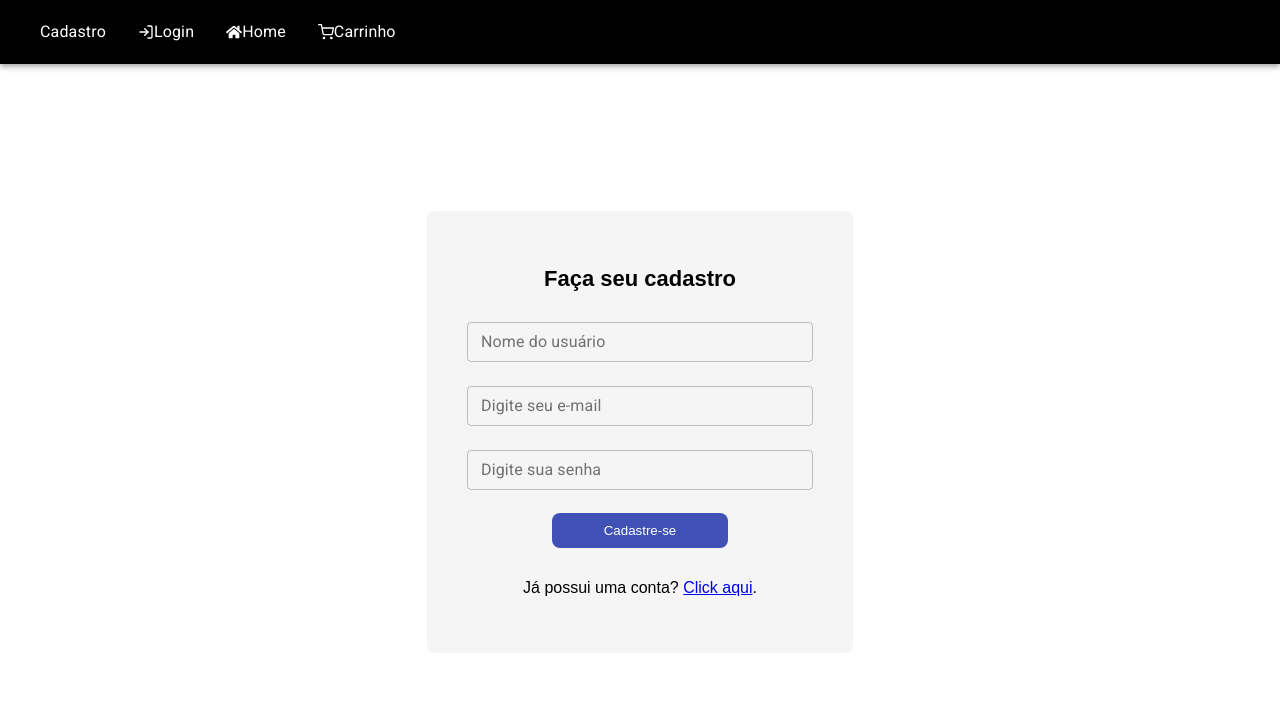
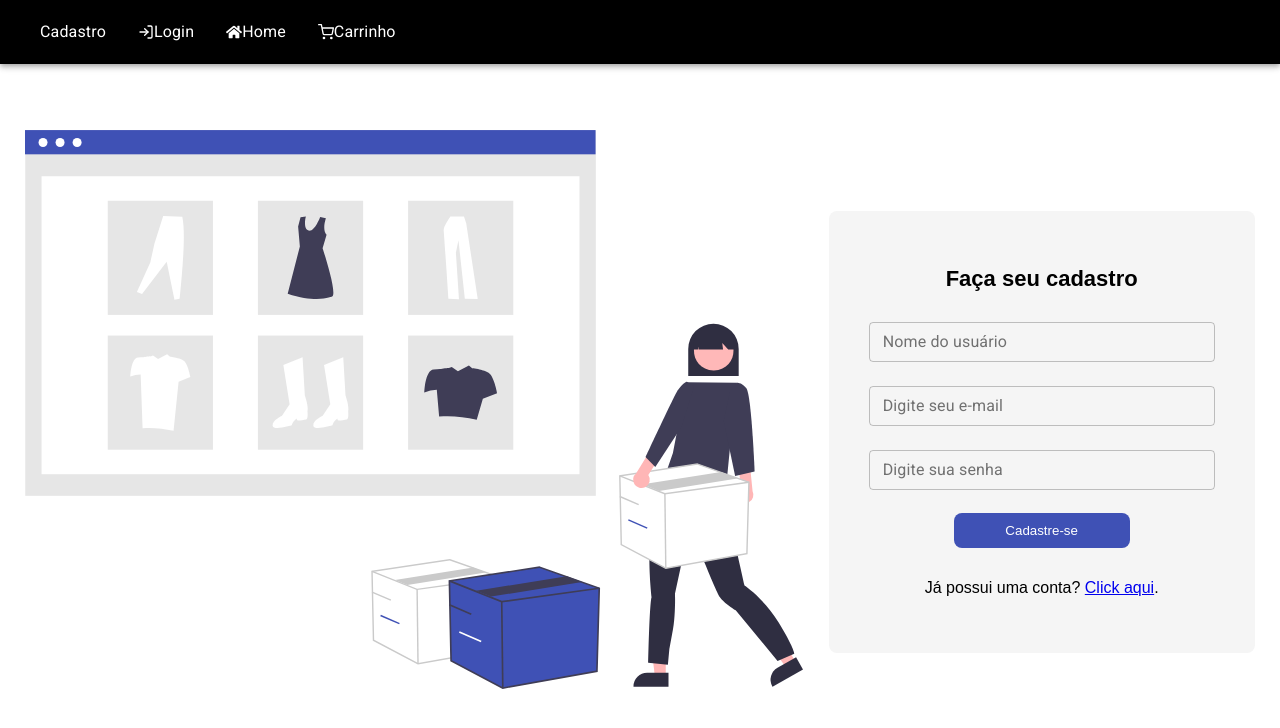
Before and after one commit to Lana-gm/shop, a React (Create React App) app: page / in a window 1280 px wide. Shown: the top 728 px of the page. Built offline with nearby package versions, Linux system fonts and the light colour scheme.

Commit message:
feat: add images pages login and register

```diff
--- a/src/components/FormLogin/FormLogin.styles.ts
+++ b/src/components/FormLogin/FormLogin.styles.ts
@@ -1,20 +1,14 @@
 import styled from "styled-components";
-import register from "../../images/register.svg";
+import fundologin from "../../images/fundologin.svg";
 
 export const PageContainer = styled.div`
   width: 100vw;
   height: calc(100vh - 64px);
   display: flex;
   flex-direction: row;
-  justify-content: space-around;
+  justify-content: space-evenly;
   align-items: center;
 `;
-
-// export const ImageContainer = styled.div`
-//   background-image: url(${register});
-//   height: 100vh;
-//   width: 100vw;
-// `;
 
 export const FormContainer = styled.div`
   width: 234px;
@@ -38,6 +32,18 @@ export const FormContainer = styled.div`
   }
 `;
 
+export const ImageContainer = styled.div`
+  display: none;
+
+  @media (min-width: 992px) {
+    display: flex;
+    width: 782px;
+    height: 604px;
+    background-size: cover;
+    background-image: url(${fundologin});
+  }
+`;
+
 export const Button = styled.button`
   background-color: #3f51b5;
   margin: 15px auto;
--- a/src/components/FormLogin/index.tsx
+++ b/src/components/FormLogin/index.tsx
@@ -32,7 +32,6 @@ const FormLogin = () => {
 
   return (
     <S.PageContainer>
-      {/* <S.ImageContainer></S.ImageContainer> */}
       <S.FormContainer>
         <h1>Acesse sua conta</h1>
         <form onSubmit={handleSubmit(handleForm)}>
@@ -65,6 +64,7 @@ const FormLogin = () => {
           </p>
         </form>
       </S.FormContainer>
+      <S.ImageContainer></S.ImageContainer>
     </S.PageContainer>
   );
 };
--- a/src/components/FormRegister/FormRegister.styles.ts
+++ b/src/components/FormRegister/FormRegister.styles.ts
@@ -1,10 +1,11 @@
 import styled from "styled-components";
+import fundoregister from "../../images/fundoregister.svg";
 
 export const PageContainer = styled.div`
   width: 100vw;
   height: calc(100vh - 64px);
   display: flex;
-  justify-content: center;
+  justify-content: space-evenly;
   align-items: center;
 `;
 
@@ -30,6 +31,19 @@ export const FormContainer = styled.div`
   }
 `;
 
+export const ImageContainer = styled.div`
+  display: none;
+
+  @media (min-width: 992px) {
+    display: flex;
+    width: 778px;
+    height: 604px;
+    background-size: contain;
+    background-repeat: no-repeat;
+    background-image: url(${fundoregister});
+  }
+`;
+
 export const Button = styled.button`
   background-color: #3f51b5;
   margin: 15px auto;
--- a/src/components/FormRegister/index.tsx
+++ b/src/components/FormRegister/index.tsx
@@ -33,6 +33,7 @@ const FormRegister = () => {
 
   return (
     <S.PageContainer>
+      <S.ImageContainer></S.ImageContainer>
       <S.FormContainer>
         <h1>Faça seu cadastro</h1>
         <form onSubmit={handleSubmit(handleForm)}>
```
Also changed, not shown: src/images/fundologin.svg (renamed from src/images/register.svg), src/images/fundoregister.svg (added).
